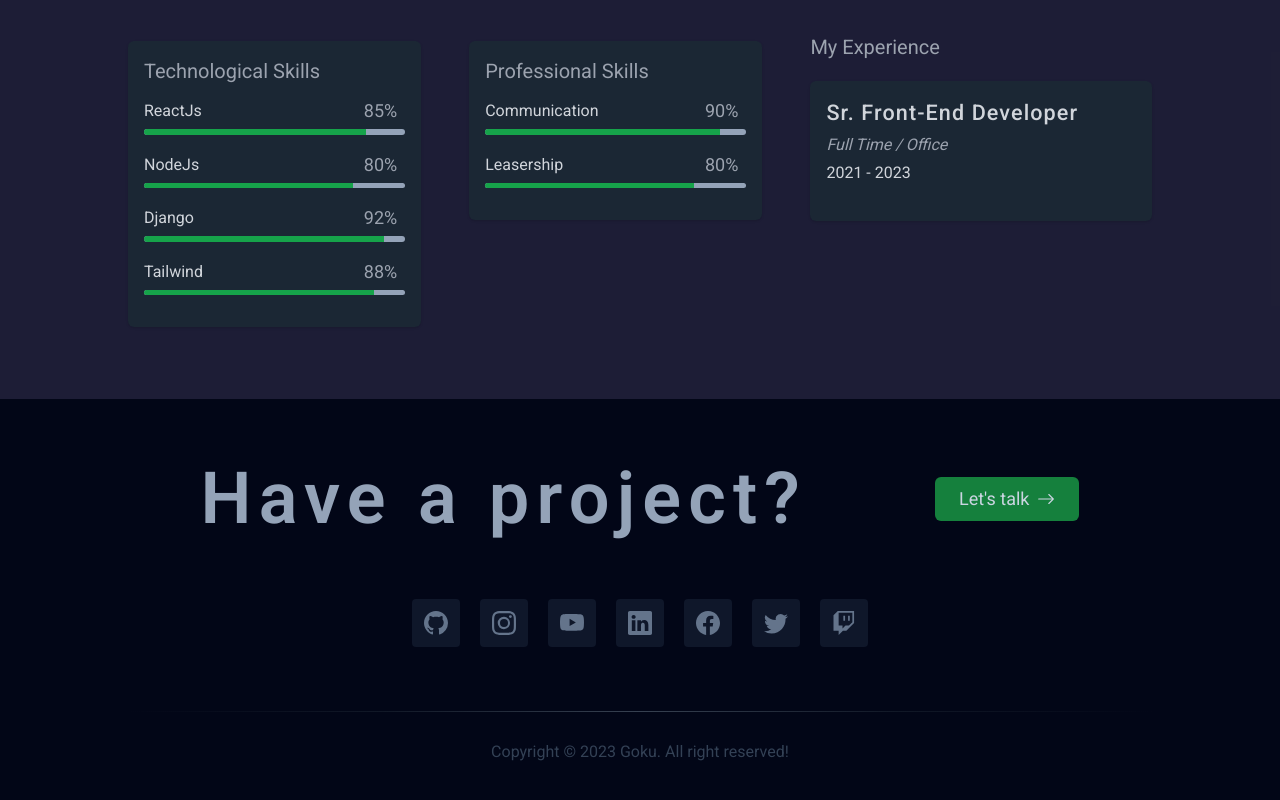
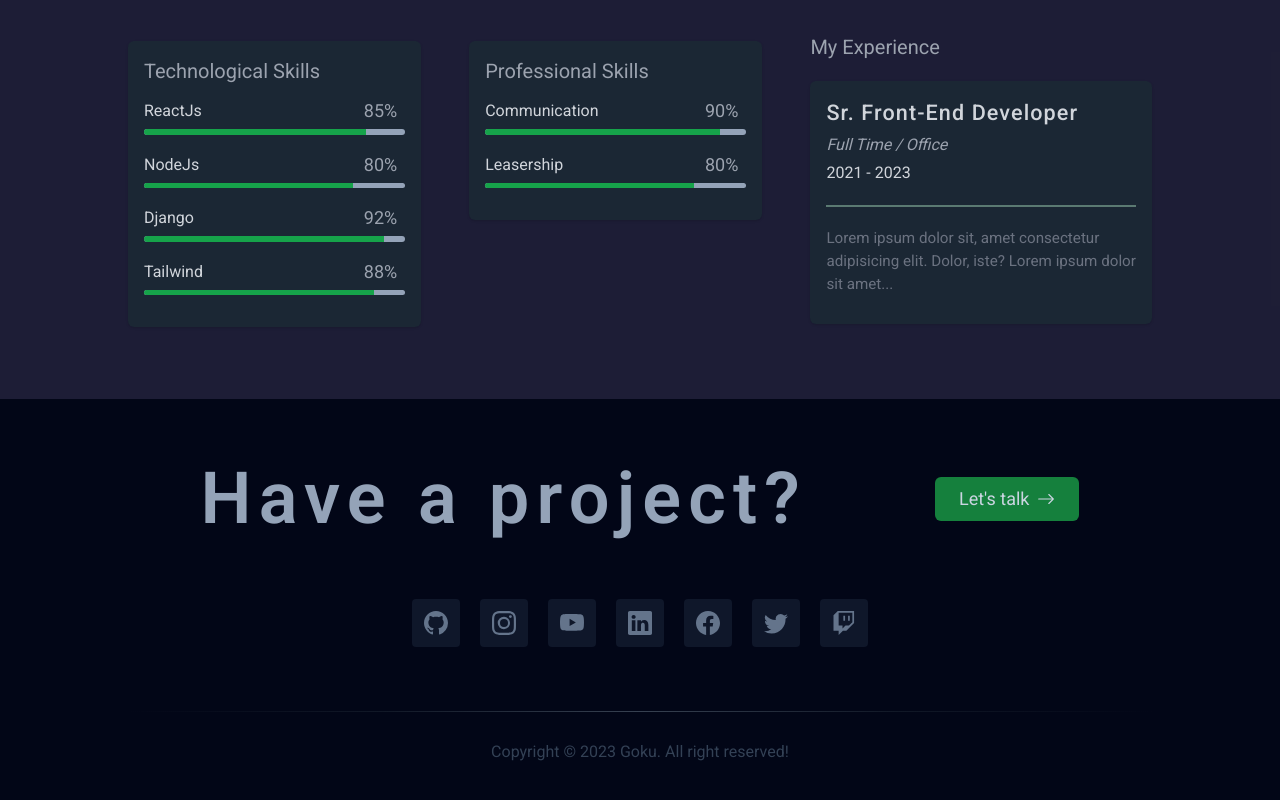
Before and after one commit to gokarna123-goku/m_portfolio, a React (Vite) app: page / in a window 1280 px wide. Shown: the part 1727-2527 px from the top of the page. Built offline with nearby package versions, Linux system fonts and the light colour scheme.

Commit message:
all completed the skill and experience section

```diff
--- a/src/components/Skill_Experience/SkillExperience.jsx
+++ b/src/components/Skill_Experience/SkillExperience.jsx
@@ -90,6 +90,11 @@ const SkillExperience = () => {
                     Full Time / Office
                   </h6>
                   <p className="text-base text-gray-300 mb-5">2021 - 2023</p>
+                  <hr className="my-5 h-0.5 border-t-0 bg-green-200/40 opacity-100 dark:opacity-50" />
+                  <p className="text-[0.95rem] text-gray-500 mb-3">
+                    Lorem ipsum dolor sit, amet consectetur adipisicing elit.
+                    Dolor, iste? Lorem ipsum dolor sit amet...
+                  </p>
                 </div>
               </div>
             </div>
```
